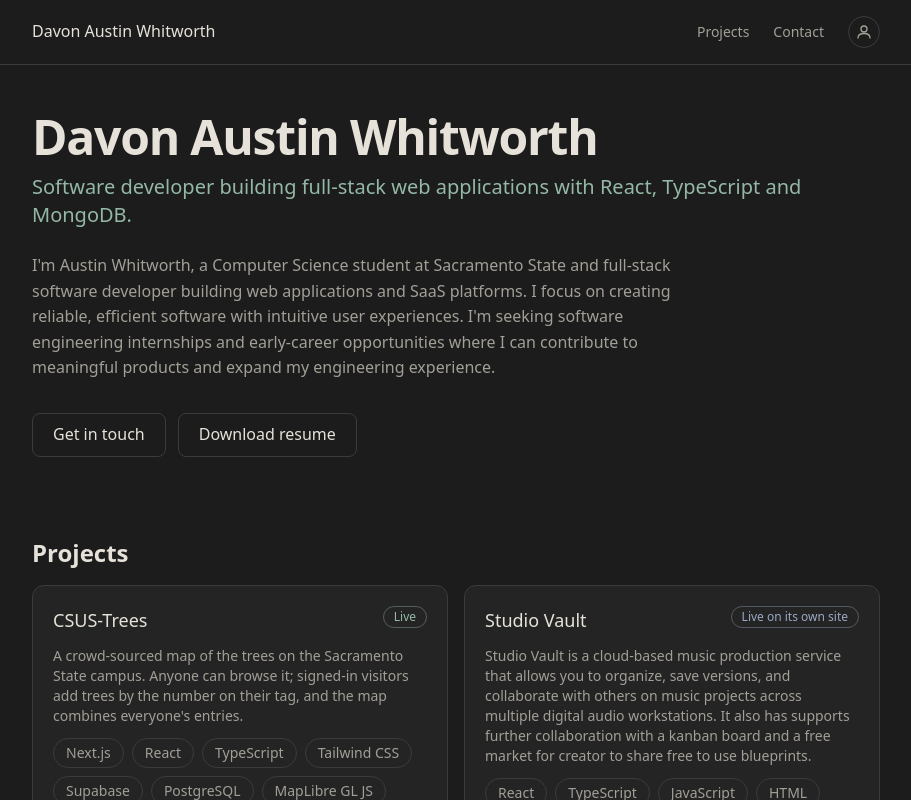
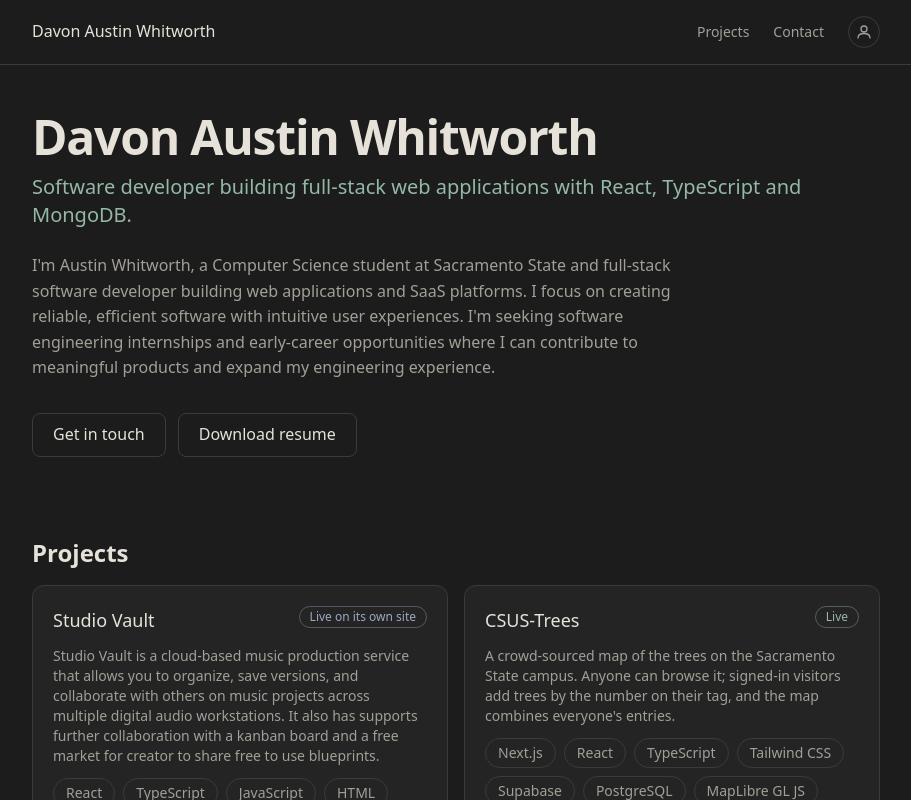
Before and after one commit to DavonWhitworth/davon-whitworth, a Next.js app: page / in a window 1280 px wide. Shown: the top 800 px of the page, without its empty margins (184-1095 px from the left). Built offline with nearby package versions, Linux system fonts and the light colour scheme; no server answers.

Commit message:
moved csus-trees to second place

```diff
--- a/src/content/projects.ts
+++ b/src/content/projects.ts
@@ -37,15 +37,6 @@ export interface Project {
 
 export const projects: readonly Project[] = [
   {
-    slug: "csus-trees",
-    title: "CSUS-Trees",
-    summary:
-      "A crowd-sourced map of the trees on the Sacramento State campus. Anyone can browse it; signed-in visitors add trees by the number on their tag, and the map combines everyone's entries.",
-    status: "live",
-    stack: ["Next.js", "React", "TypeScript", "Tailwind CSS", "Supabase", "PostgreSQL", "MapLibre GL JS", "OpenFreeMap"],
-    hasApp: true,
-  },
-  {
     slug: "studio-vault",
     title: "Studio Vault",
     // TODO: describe what Studio Vault does.
@@ -54,6 +45,15 @@ export const projects: readonly Project[] = [
     stack: ["React", "TypeScript", "JavaScript", "HTML", "CSS", "Cypress", "MongoDB", "AWS", "Google OAuth"],
     externalUrl: "https://studiovaultbeta.com/login",
     externalLabel: "Go To Studio Vault",
+  },
+  {
+    slug: "csus-trees",
+    title: "CSUS-Trees",
+    summary:
+      "A crowd-sourced map of the trees on the Sacramento State campus. Anyone can browse it; signed-in visitors add trees by the number on their tag, and the map combines everyone's entries.",
+    status: "live",
+    stack: ["Next.js", "React", "TypeScript", "Tailwind CSS", "Supabase", "PostgreSQL", "MapLibre GL JS", "OpenFreeMap"],
+    hasApp: true,
   },
   {
     slug: "lyrics-per-minute",
```
